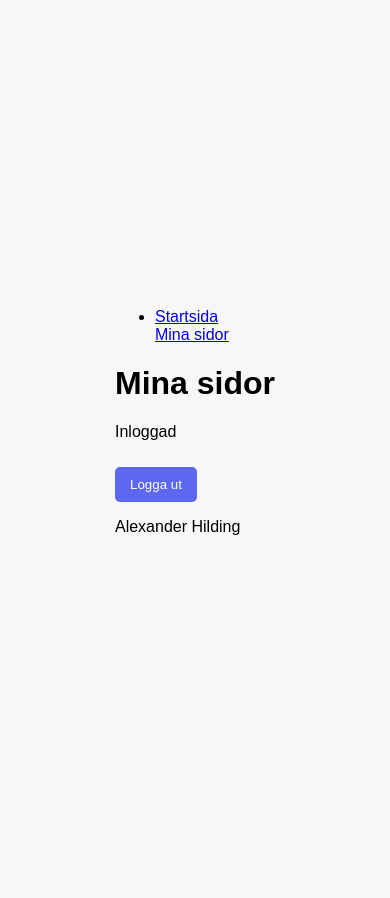
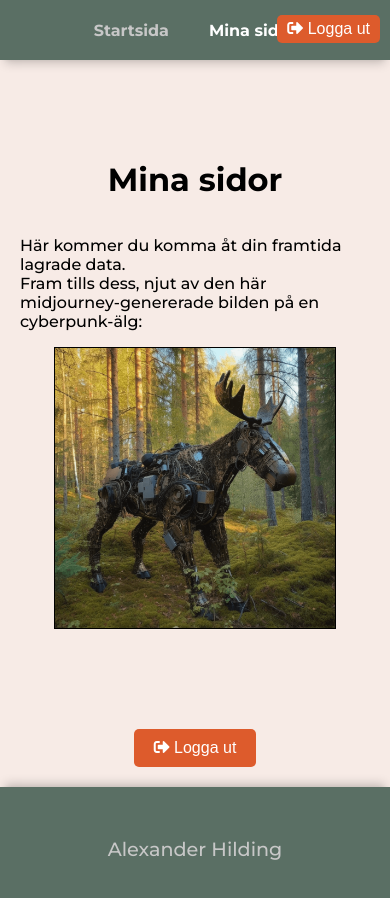
Before and after one commit to hildingx/dt207g_mom4.2, a website built with Parcel: page src/protected.html in a window 390 px wide. Before the commit the page ends 844 px from the top, so only its background shows below. Built offline with nearby package versions, Linux system fonts and the light colour scheme; no server answers; sample sign-in values are in the browser's storage.

Commit message:
Stylat med css och fixat utskrivning i DOM. Småfix.

```diff
--- /dev/null
+++ b/src/css/_base.scss
@@ -0,0 +1,15 @@
+//Variabler, mixins osv
+//Färgkoder i variabler, styling på texter, textstorlekar osv.
+
+// Färgvariabler
+$button-color: #dd5b2c;
+$button-hover-color: #ff5a1d;
+$background-color-main: #f7ebe6;
+$background-color-form: #f8f8f8;
+$border-color: #ccc;
+$header-footer-color: #5a6f64;
+$header-footer-text-color: #c7c7c7;
+$spinner-blue: #3498db;
+$spinner-grey: #f3f3f3;
+$white: #fff;
+$error-red: #D83030;
--- /dev/null
+++ b/src/css/_component.scss
@@ -0,0 +1,73 @@
+//Komponenter - knappar, länkar, formulär, modaler osv.
+
+@use 'base' as *;
+
+.button {
+    background-color: $button-color;
+    border: none;
+    color: white;
+    padding: 10px 20px;
+    text-decoration: none;
+    font-size: 1em;
+    margin-top: 10px;
+    cursor: pointer;
+    border-radius: 5px;
+    transition: background-color 0.3s ease;
+}
+
+.button:hover {
+    background-color: $button-hover-color;
+}
+
+.logout-btn-corner {
+    background-color: $button-color;
+    border: none;
+    color: white;
+    padding: 5px 10px;
+    text-decoration: none;
+    font-size: 1em;
+    margin: 0;
+    cursor: pointer;
+    border-radius: 5px;
+    transition: background-color 0.3s ease;
+    position: absolute;
+    top: 15px;
+    right: 10px;
+}
+
+.logout-btn-corner:hover {
+    background-color: $button-hover-color;
+}
+
+.form-container {
+    background: white;
+    padding: 20px;
+    border-radius: 8px;
+    box-shadow: 0 0 10px rgba(0,0,0,0.1);
+    margin-top: 200px;
+    width: 200px;
+}
+
+form {
+    display: flex;
+    flex-direction: column;
+}
+
+input[type="text"],
+input[type="password"] {
+    padding: 10px;
+    margin: 10px 0;
+    border-radius: 5px;
+    border: 1px solid #ddd;
+}
+
+.logoutBtn {
+    margin-top: 100px;
+    margin-bottom: 20px;
+}
+
+#loginError,
+#formError {
+    color: rgb(216, 23, 23);
+    padding: 10px 0;
+}
--- /dev/null
+++ b/src/css/_layout.scss
@@ -0,0 +1,126 @@
+//Styling av element.
+//Grid, flexbox och containers.
+
+@use 'base' as *;
+
+html, body {
+    margin: 0;
+    padding: 0;
+    height: 100%;
+    font-family: 'Montserrat', sans-serif;
+    background-color: $background-color-main;
+}
+
+.page-container {
+    display: flex;
+    flex-direction: column;
+    min-height: 100vh;
+}
+
+header {
+    background-color: $header-footer-color;
+    height: 60px;
+    box-shadow: 0 8px 10px -5px rgba(0, 0, 0, 0.2), 0 4px 5px -5px rgba(0, 0, 0, 0.1);
+    z-index: 1;
+}
+
+nav {
+    display: flex;
+    justify-content: center;
+    height: 60px;
+}
+
+nav ul {
+    list-style-type: none;
+    padding: 0;
+    display: grid;
+    grid-auto-flow: column;
+    justify-content: center;
+    align-items: center;
+}
+
+nav ul li {
+    margin: 0 20px;
+}
+
+nav ul li a {
+    color: $header-footer-text-color;
+    text-decoration: none;
+    font-weight: bold;
+    transition: 0.2s;
+    font-size: 1em;
+
+    @media (max-width: 360px) {
+        font-size: 0.8em;
+    }
+
+    @media (max-width: 340px) {
+        font-size: 0.7em;
+    }
+}
+
+nav ul li a:hover {
+    text-decoration: underline;
+    color: $white;
+}
+
+.current {
+    color: $white;
+}
+
+main {
+    display: flex;
+    flex-direction: column;
+    align-items: center;
+    flex-grow: 1;
+    background-color: $background-color-main;
+    margin: 0 20px;
+
+    h1 {
+        text-align: center;
+        margin-top: 150px;
+    }
+
+    h2 {
+        text-align: center;
+        font-size: clamp(1.2em, 3vw, 1.6em);
+    }
+
+    a {
+        text-decoration: none;
+        color: black;
+        font-weight: 700;
+    }
+
+    a:hover {
+        text-decoration: underline;
+    }
+}
+
+#mainProtected {
+    h1 {
+        margin-top: 100px;
+    }
+
+    p {
+        max-width: 600px;
+    }
+}
+
+#mooseImg {
+    width: 80%;
+    max-width: 600px;
+    border-style: solid;
+    border-width: 1px;
+    border-color: black;
+}
+
+footer {
+    text-align: center;
+    background-color: $header-footer-color;
+    color: $header-footer-text-color;
+    padding: 30px;
+    box-shadow: 0 -8px 10px -5px rgba(0, 0, 0, 0.2), 0 -4px 5px -5px rgba(0, 0, 0, 0.1);
+    font-size: 1.2em;
+    z-index: 1;
+}
--- a/src/css/main.scss
+++ b/src/css/main.scss
@@ -1,43 +1,3 @@
-body {
-    font-family: Arial, sans-serif;
-    background-color: #f7f7f7;
-    display: flex;
-    justify-content: center;
-    align-items: center;
-    height: 100vh;
-    margin: 0;
-}
-
-.form-container {
-    background: white;
-    padding: 20px;
-    border-radius: 8px;
-    box-shadow: 0 0 10px rgba(0,0,0,0.1);
-}
-
-form {
-    display: flex;
-    flex-direction: column;
-}
-
-input[type="text"],
-input[type="password"] {
-    padding: 10px;
-    margin: 10px 0;
-    border-radius: 5px;
-    border: 1px solid #ddd;
-}
-
-button {
-    background-color: #5c67f2;
-    color: white;
-    padding: 10px 15px;
-    border: none;
-    border-radius: 5px;
-    cursor: pointer;
-    margin-top: 10px;
-}
-
-button:hover {
-    background-color: #5058e2;
-}
+@use 'base';
+@use 'component';
+@use 'layout';
--- a/src/js/authNavigation.js
+++ b/src/js/authNavigation.js
@@ -1,3 +1,5 @@
+//Element att visa eller dölja beroende på om användare är inloggad eller ej.
+
 document.addEventListener('DOMContentLoaded', function() {
     const token = localStorage.getItem('authToken');
     const navLinks = {
@@ -6,14 +8,18 @@ document.addEventListener('DOMContentLoaded', function() {
         registerLink: document.getElementById('registerLink'),
         protectedLink: document.getElementById('protectedLink')
     };
+    const logoutButton = document.querySelector('.logout-btn-corner');
 
     if (token) {
         navLinks.loginLink.style.display = 'none';
         navLinks.registerLink.style.display = 'none';
         navLinks.protectedLink.style.display = 'block';
+        logoutButton.style.display = 'block';
+
     } else {
         navLinks.loginLink.style.display = 'block';
         navLinks.registerLink.style.display = 'block';
         navLinks.protectedLink.style.display = 'none';
+        logoutButton.style.display = 'none';
     }
 });
--- a/src/js/logout.js
+++ b/src/js/logout.js
@@ -1,9 +1,18 @@
 //Logga ut
+document.addEventListener('DOMContentLoaded', function() {
+    const logoutBtnHeader = document.getElementById('logoutBtnHeader');
+    const logoutBtnMain = document.getElementById('logoutBtnMain');
 
-document.addEventListener('DOMContentLoaded', function() {
-    var myButton = document.getElementById('logoutBtn');
-    myButton.addEventListener('click', function() {
-        localStorage.removeItem('authToken');
-        window.location.href = '/logout.html';
-    });
+    if (logoutBtnHeader) {
+        logoutBtnHeader.addEventListener('click', logoutFunction);
+    }
+
+    if (logoutBtnMain) {
+        logoutBtnMain.addEventListener('click', logoutFunction);
+    }
 });
+
+function logoutFunction() {
+    localStorage.removeItem('authToken');
+    window.location.href = '/logout.html';
+}
--- a/src/js/protected.js
+++ b/src/js/protected.js
@@ -1,15 +1,18 @@
 window.onload = function() {
+  //Hämta token
   const token = localStorage.getItem('authToken');
+  //Kolla om token finns, annars omdirigera till förstasidan
   if (!token) {
-      window.location.href = '/index.html'; //Omdirigera till login-sidan om ingen token finns
+    window.location.href = '/index.html';
   }
 }
 
-
+//Funktion för att hämta användardata och skriva ut DOM.
 async function fetchAccountDetails() {
   const url = 'https://dt207g-mom4-1.onrender.com/api/userdata';
   const token = localStorage.getItem('authToken');
   try {
+    //Fetch-anrop med header och token för autentisering
     const response = await fetch(url, {
         method: 'GET',
         headers: {
@@ -22,8 +25,13 @@ async function fetchAccountDetails() {
     }
     const data = await response.json();
 
+    //Skriv ut i DOM
     const accountDiv = document.getElementById('accountDetails');
-      accountDiv.innerHTML = `First Name: ${data.firstname}<br>Last Name: ${data.lastname}`;
+    const h2 = document.createElement('h2');
+    const textNode = document.createTextNode(`Välkommen ${data.firstname} ${data.lastname}!`);
+    h2.appendChild(textNode);
+    accountDiv.appendChild(h2);
+
   } catch (error) {
       console.error('Failed to fetch account details:', error);
   }
--- a/src/protected.html
+++ b/src/protected.html
@@ -1,5 +1,5 @@
 <!DOCTYPE html>
-<html lang="en">
+<html lang="sv">
 <head>
     <meta charset="UTF-8">
     <meta name="viewport" content="width=device-width, initial-scale=1.0">
@@ -10,25 +10,34 @@
     <link rel="stylesheet" href="css/main.scss">
     <link href="https://fonts.googleapis.com/css2?family=Roboto+Slab:wght@700&display=swap" rel="stylesheet">
     <link href="https://fonts.googleapis.com/css2?family=Montserrat:wght@500;700&display=swap" rel="stylesheet">
-
+    <link rel="stylesheet" href="https://cdnjs.cloudflare.com/ajax/libs/font-awesome/5.15.1/css/all.min.css">
 </head>
 <body>
     <div class="page-container">
         <header>
+            <nav>
                 <ul>
                     <li id="homeLink"><a href="index.html">Startsida</a></li>
                     <li id="loginLink"><a href="login.html">Logga in</a></li>
                     <li id="registerLink"><a href="register.html">Registrera</a></li>
                     <li id="protectedLink"><a href="protected.html" class="current">Mina sidor</a></li>
                 </ul>
+            </nav>
+            <button id="logoutBtnHeader" class="logout-btn-corner"><i class="fas fa-sign-out-alt"></i> Logga ut</button>
         </header>
-        <main>
+        <main id="mainProtected">
             <h1>Mina sidor</h1>
-            <p>Inloggad</p>
+            <!-- Här skrivs hämtad data ut -->
             <div id="accountDetails">
 
             </div>
-            <button id="logoutBtn">Logga ut</button>
+            <p>
+                Här kommer du komma åt din framtida lagrade data.
+                <br>
+                Fram tills dess, njut av den här midjourney-genererade bilden på en cyberpunk-älg:
+            </p>
+            <img src="img/cyberpunk_moose_midjourney.png" alt="En midjourney-genererad bild på en cyberpunk-älg" id="mooseImg">
+            <button id="logoutBtnMain" class="button logoutBtn"><i class="fas fa-sign-out-alt"></i> Logga ut</button>
         </main>
         <footer>
             <p>Alexander Hilding</p>
```
Also changed, not shown: src/index.html (+6 -4 lines), src/js/login.js (+17 -6 lines), src/js/register.js (+6 -5 lines), src/login.html (+6 -5 lines), src/logout.html (+6 -5 lines), src/register.html (+6 -4 lines), src/img/cyberpunk_moose_midjourney.png (added). Lines whose indentation alone changed are shown as unchanged.
